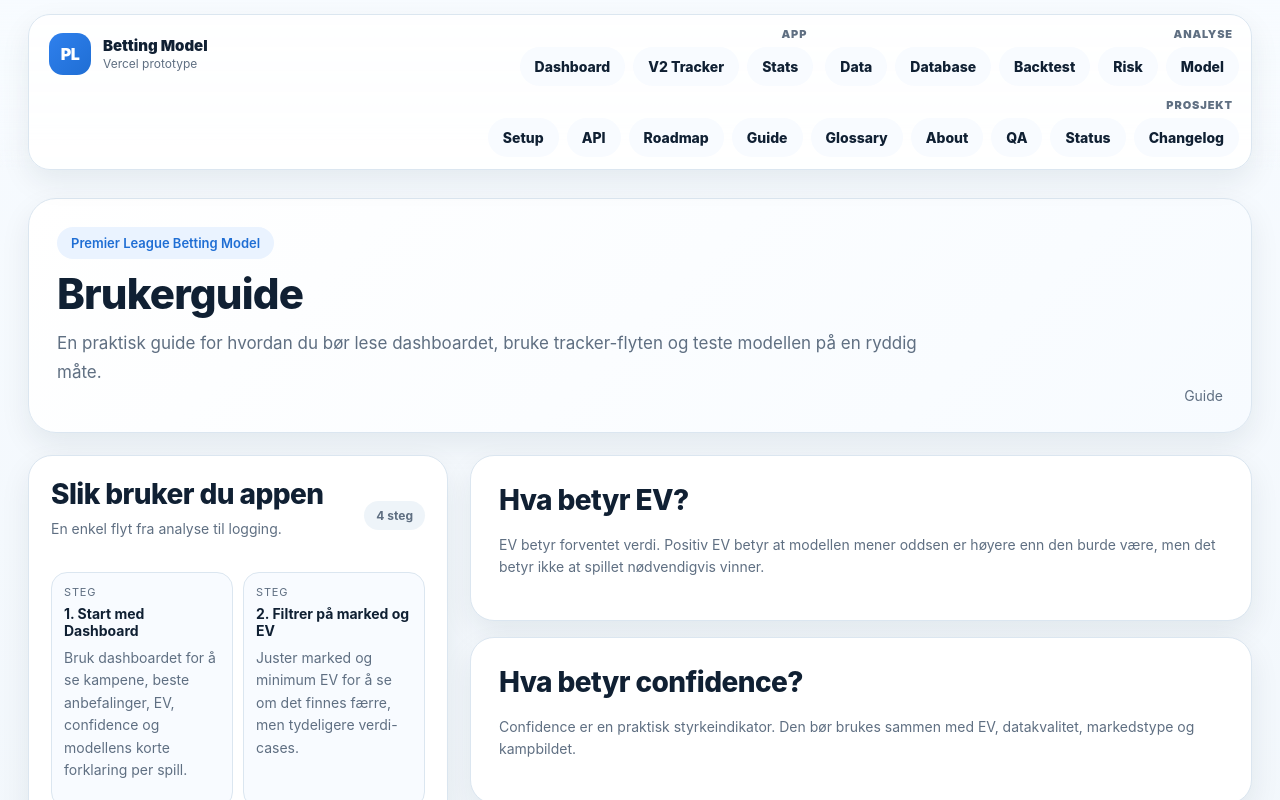
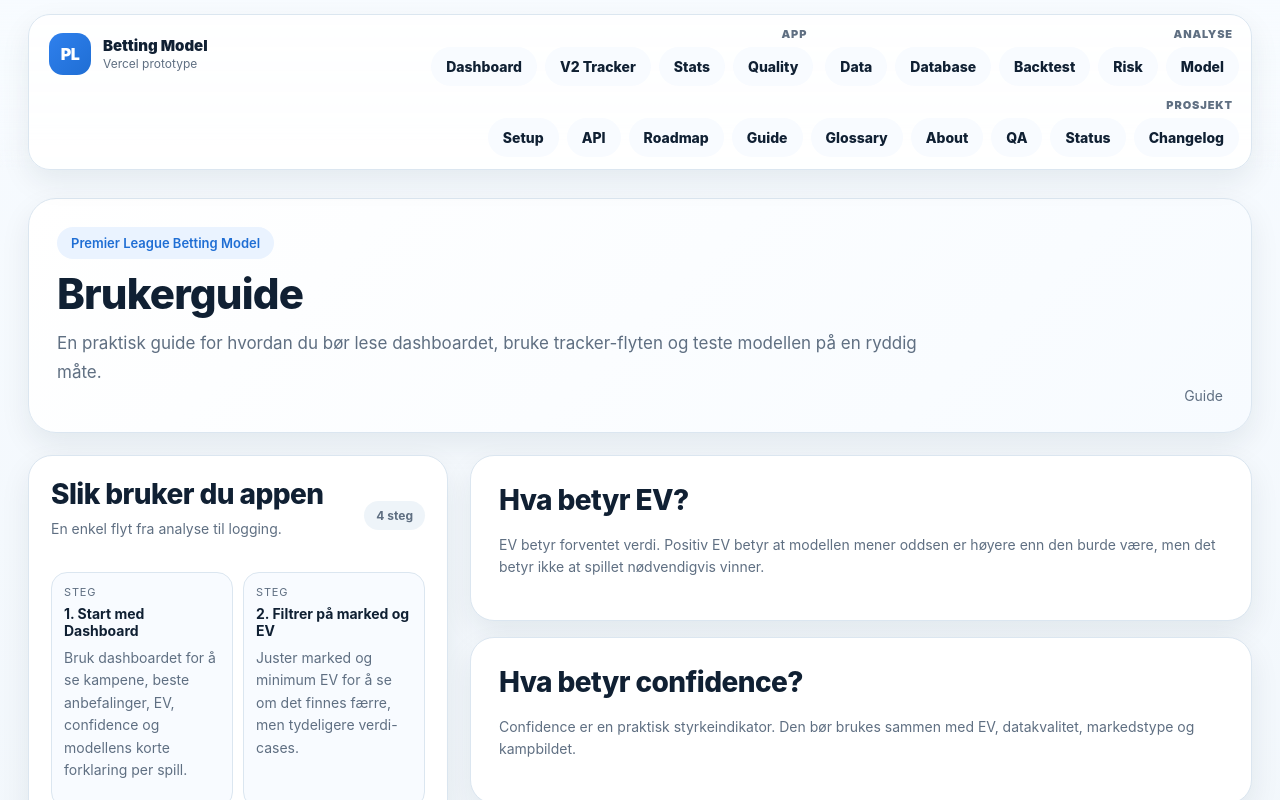
Before and after one commit to hakonnilsen157-commits/PL-betting-model, a Next.js app in the folder pl-vercel-v1/: page /guide in a window 1280 px wide. Shown: the top 800 px of the page. Built offline with nearby package versions, Linux system fonts and the light colour scheme.

Commit message:
Add quality page to navigation

```diff
--- a/pl-vercel-v1/app/layout.tsx
+++ b/pl-vercel-v1/app/layout.tsx
@@ -19,6 +19,7 @@ const navGroups: NavGroup[] = [
       { href: '/', label: 'Dashboard' },
       { href: '/v2-tracker', label: 'V2 Tracker' },
       { href: '/tracker-stats', label: 'Stats' },
+      { href: '/quality', label: 'Quality' },
     ],
   },
   {
```
